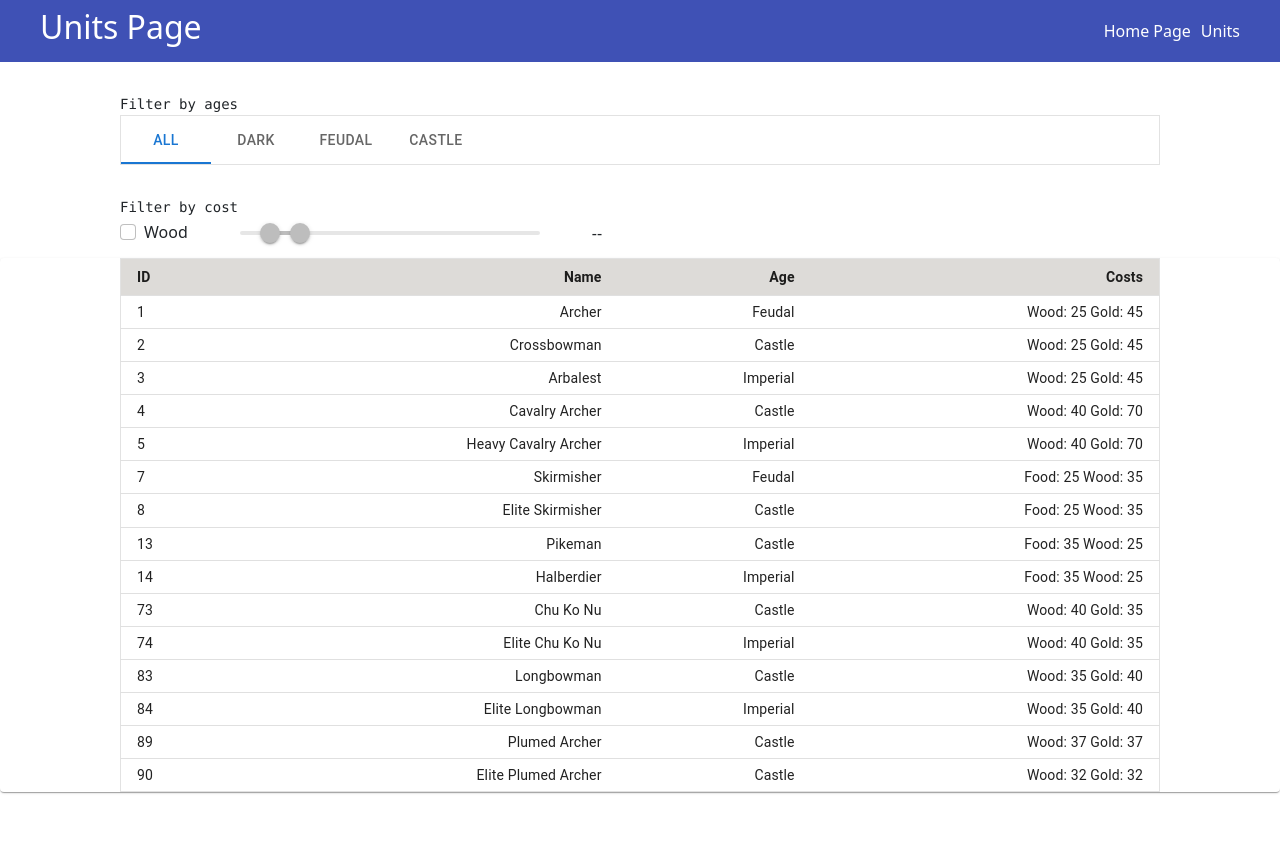
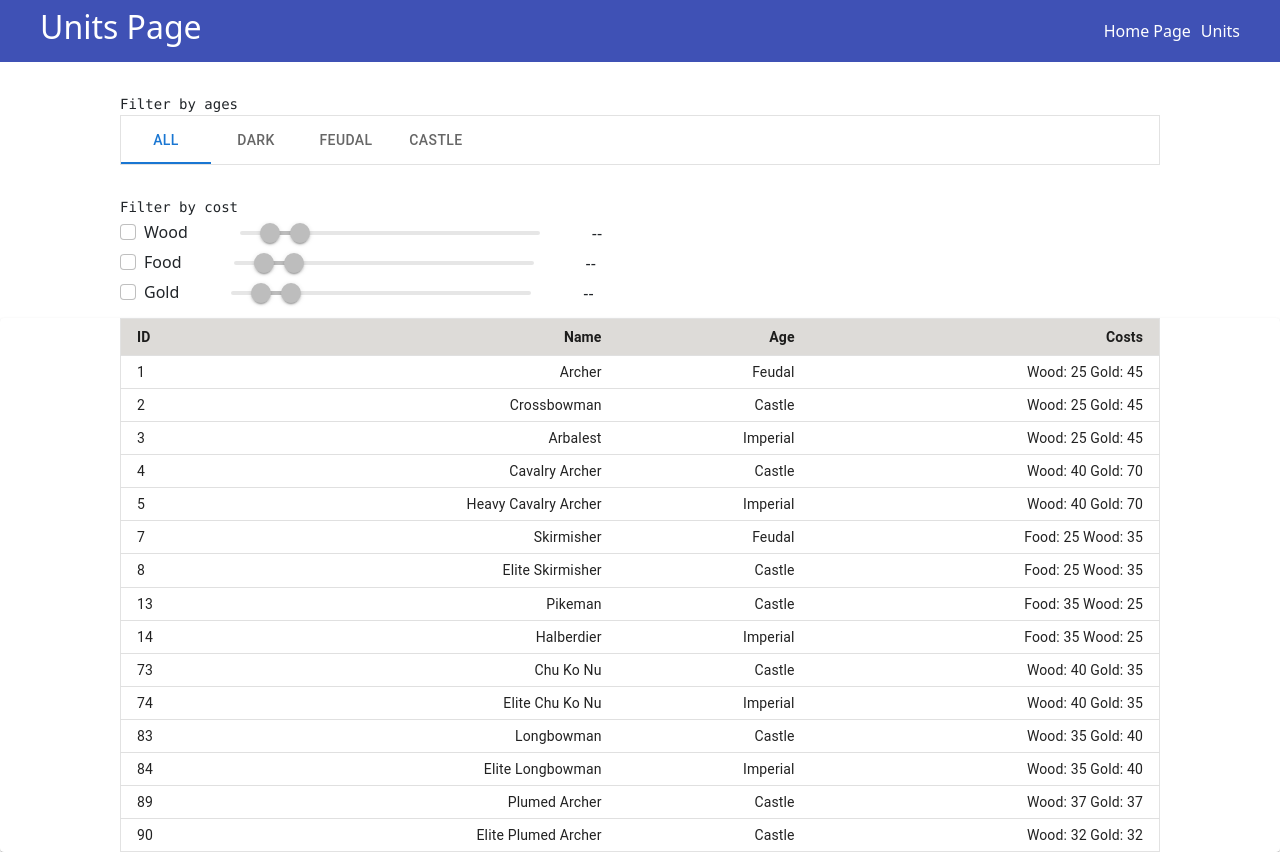
Before and after one commit to mehmeteyupoglu/age-of-empires, a React (Create React App) app: page /units in a window 1280 px wide. Before the commit the page ends 800 px from the top, so only its background shows below. Built offline with nearby package versions, Linux system fonts and the light colour scheme; data requests are answered from the project's data file.

Commit message:
feat: add other cost filter areas

```diff
--- a/src/pages/Units/index.js
+++ b/src/pages/Units/index.js
@@ -106,32 +106,37 @@ function Units() {
         <span>
           <pre>Filter by cost</pre>
         </span>
-        <div className="filter-group">
+        {Object.keys(filterValues).map((item) => {
+          const filterItem = filterValues[item];
+          return (
+            <div className="filter-group" key={item}>
               <Form.Check
                 type={'checkbox'}
                 id={`default-checkbox`}
-            label={`Wood`}
-            name={'Wood'}
+                label={item}
+                name={item}
                 onChange={handleChecked}
-            checked={costFilter['Wood'].isChecked}
+                checked={costFilter[item].isChecked}
               />
               <Slider
                 getAriaLabel={() => 'Cost Range'}
-            name="Wood"
-            value={woodRange}
+                name={item}
+                value={filterItem.value}
                 onChange={handleCost}
                 valueLabelDisplay="auto"
                 min={0}
                 max={200}
                 step={10}
-            disabled={!costFilter['Wood'].isChecked}
+                disabled={!costFilter[item].isChecked}
               />
-          {costFilter['Wood'].isChecked ? (
-            <span>{`${woodRange[0]} - ${woodRange[1]}`}</span>
+              {costFilter[item].isChecked ? (
+                <span>{`${filterItem.value[0]} - ${filterItem.value[1]}`}</span>
               ) : (
                 <span>--</span>
               )}
             </div>
+          );
+        })}
       </Box>
       <CustomTable data={filterCost('Wood', woodRange, unitsReducer.units)} />
     </>
```
Lines whose indentation alone changed are shown as unchanged.
